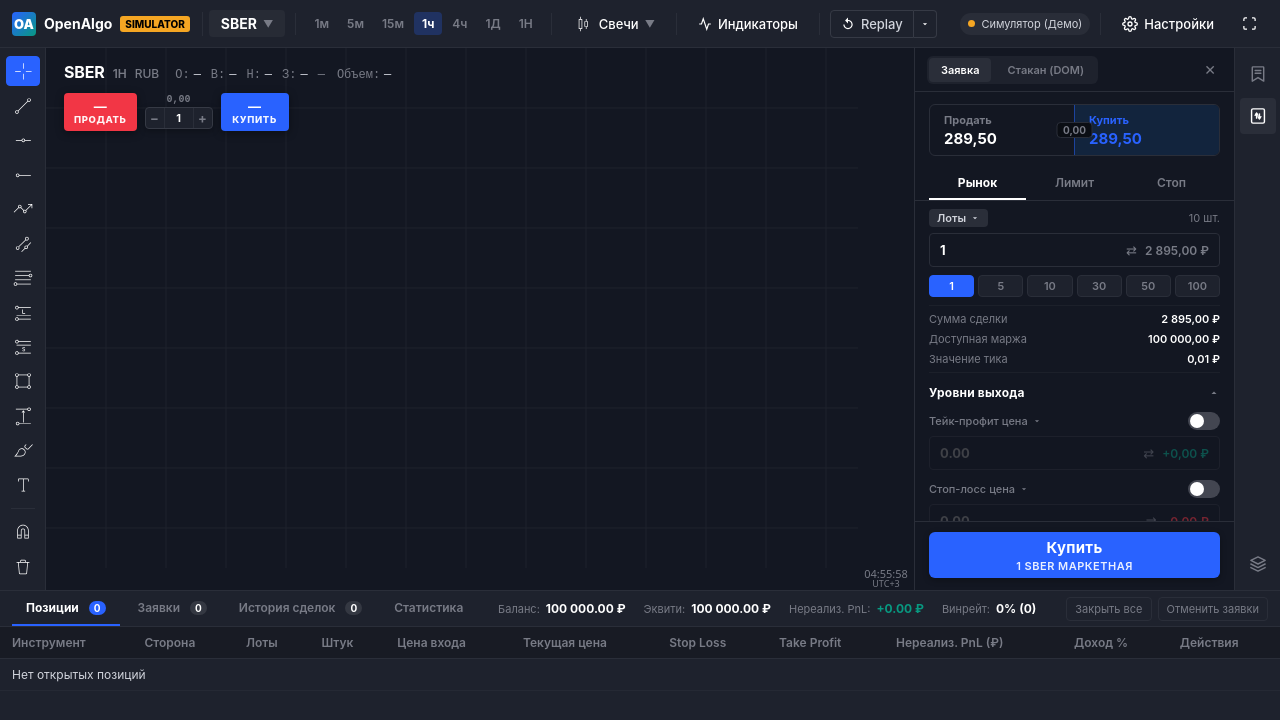
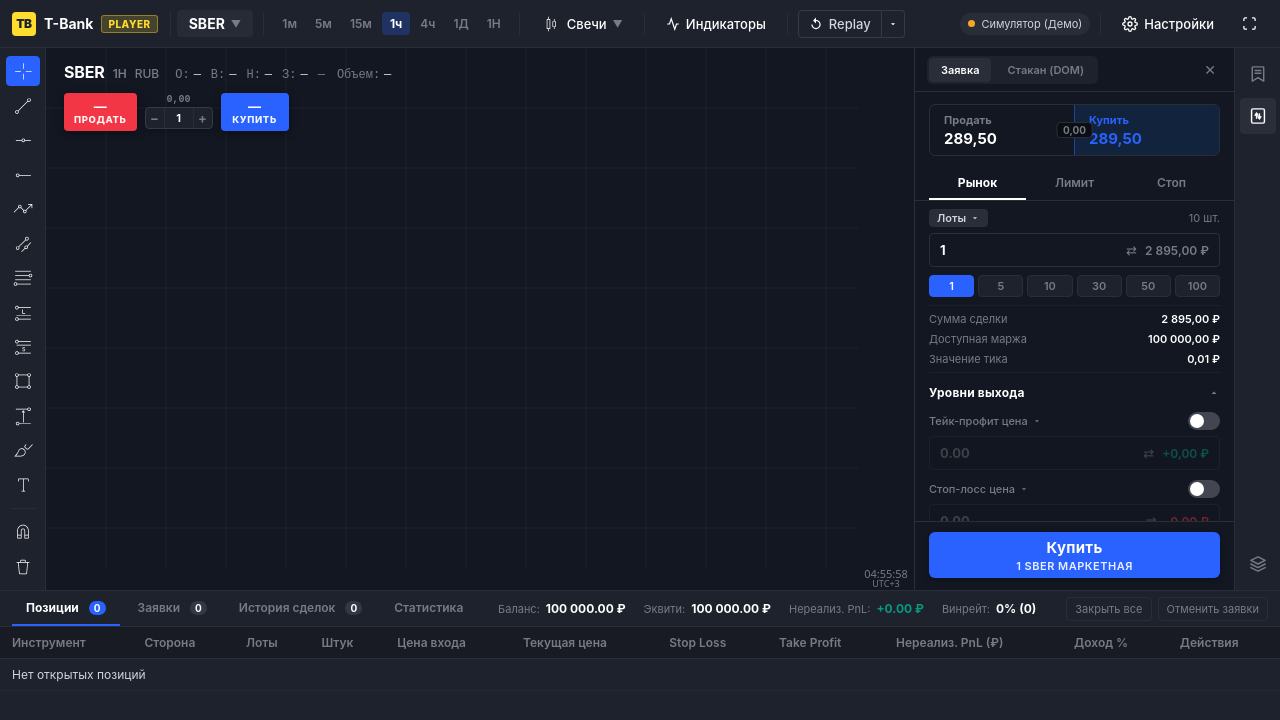
Before and after one commit to swoldier-rus/trading-simulator, a website with bundled scripts: page public/index.html in a window 1280 px wide. Built offline with nearby package versions, Linux system fonts and the light colour scheme; files whose address does not match are found by name.

Commit message:
feat(branding): update app logo from OA OpenAlgo Simulator to TB T-Bank Player
- Updated header badge to TB icon with T-Bank brand yellow accent
- Changed app subtitle tag to PLAYER
- Updated page title to T-Bank Player

```diff
--- a/public/css/components/toolbar.css
+++ b/public/css/components/toolbar.css
@@ -34,24 +34,27 @@
 .tv-logo-icon {
   width: 24px;
   height: 24px;
-  background: linear-gradient(135deg, #2962ff, #089981);
+  background: #ffdd2d;
   border-radius: 4px;
   display: flex;
   align-items: center;
   justify-content: center;
   font-weight: 900;
-  font-size: 13px;
-  color: white;
+  font-size: 12px;
+  color: #1e222d;
+  letter-spacing: -0.5px;
 }
 
 .tv-simulator-tag {
-  background: #f5a623;
-  color: #000;
+  background: rgba(255, 221, 45, 0.18);
+  color: #ffdd2d;
+  border: 1px solid rgba(255, 221, 45, 0.4);
   font-size: 10px;
   font-weight: 800;
-  padding: 2px 5px;
+  padding: 2px 6px;
   border-radius: 3px;
   text-transform: uppercase;
+  letter-spacing: 0.5px;
 }
 
 /* Button & Dropdown Styles */
--- a/public/index.html
+++ b/public/index.html
@@ -3,7 +3,7 @@
 <head>
   <meta charset="UTF-8">
   <meta name="viewport" content="width=device-width, initial-scale=1.0">
-  <title>OpenAlgo Trading Simulator — Торговый симулятор на истории (Т-Инвестиции)</title>
+  <title>T-Bank Player — Торговый симулятор на истории (Т-Инвестиции)</title>
   <link rel="stylesheet" href="css/style.css">
 </head>
 <body>
@@ -13,9 +13,9 @@
     <div class="tv-header-left">
       <!-- App Badge -->
       <div class="tv-logo-badge">
-        <div class="tv-logo-icon">OA</div>
-        <span>OpenAlgo</span>
-        <span class="tv-simulator-tag">Simulator</span>
+        <div class="tv-logo-icon">TB</div>
+        <span>T-Bank</span>
+        <span class="tv-simulator-tag">Player</span>
       </div>
 
       <!-- Symbol Selector -->
```
